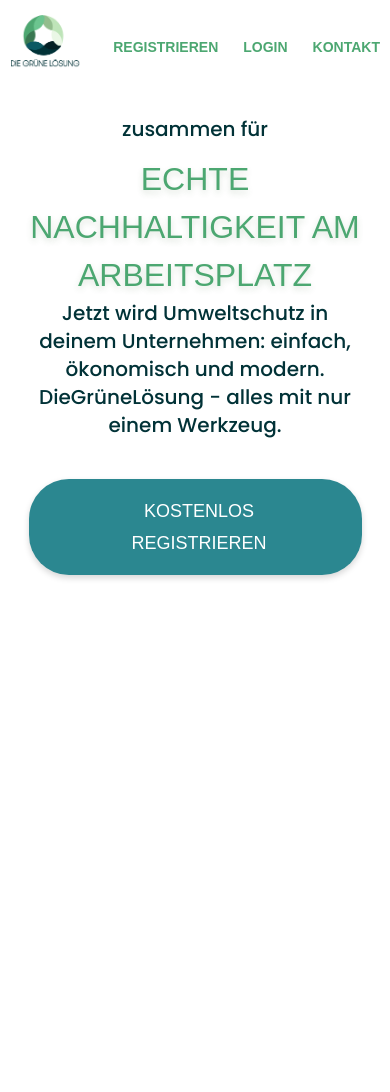
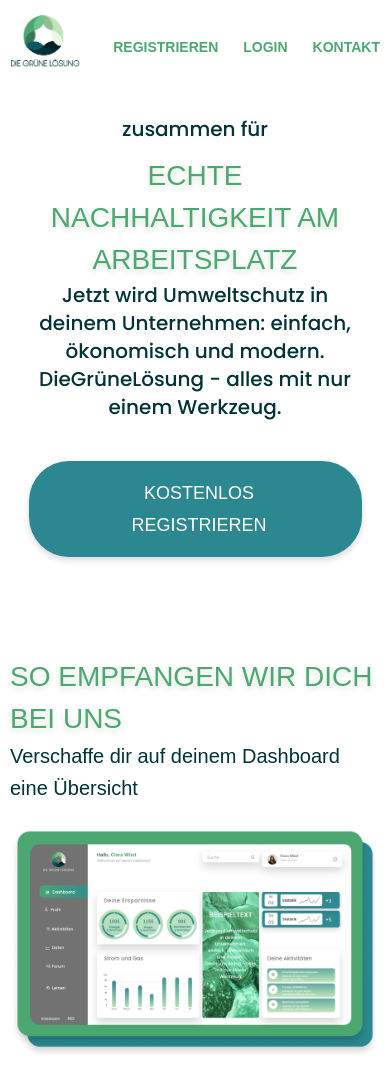
Before and after one commit to DevFariz/DGL, a React (Create React App) app: page / in a window 390 px wide. Shown: the top 1092 px of the page. Before the commit the page ends 844 px from the top, so only its background shows below. Built offline with nearby package versions, Linux system fonts and the light colour scheme.

Commit message:
feat: add responsiveness to work with us

```diff
--- a/src/components/work-with-us/WorkWithUs.scss
+++ b/src/components/work-with-us/WorkWithUs.scss
@@ -1,9 +1,18 @@
 @import "../../styles/mixin.scss";
 @import "../../styles/style.scss";
+@import "../../styles/breakpoints.scss";
 
 .work-with-us{
 
-  margin-bottom: 300px;
+  margin-bottom: 150px;
+
+  @include xl{
+    margin-bottom: 100px;
+  }
+
+  @include md{
+    margin-bottom: 40px;
+  }
 
   &__text{
     font-weight: 500;
@@ -11,5 +20,17 @@
     line-height: 49px;
     color: #013237;
     margin-bottom: 50px;
+
+    @include xl{
+      font-size: 24px;
+      line-height: 26px;
+      margin-bottom: 35px;
+    }
+
+    @include md{
+      font-size: 20px;
+      line-height: 32px;
+      margin-bottom: 25px;
+    }
   }
 }
--- a/src/pages/HomePage.js
+++ b/src/pages/HomePage.js
@@ -13,8 +13,8 @@ const HomePage = () => {
       <HeaderHome />
       <main className="main">
         <Intro />
-        {/* <WorkWithUs />
-        <StartNow />
+        <WorkWithUs />
+        {/* <StartNow />
         <WePresent />
         <Contacts /> */}
       </main>
--- a/src/styles/style.scss
+++ b/src/styles/style.scss
@@ -60,9 +60,14 @@ body{
     line-height: 66px;
   }
 
-  @include breakpoint(1440px){
+  @include xl{
     font-size: 32px;
     line-height: 48px;
+  }
+
+  @include md{
+    font-size: 28px;
+    line-height: 42px;
   }
 }
 
```
